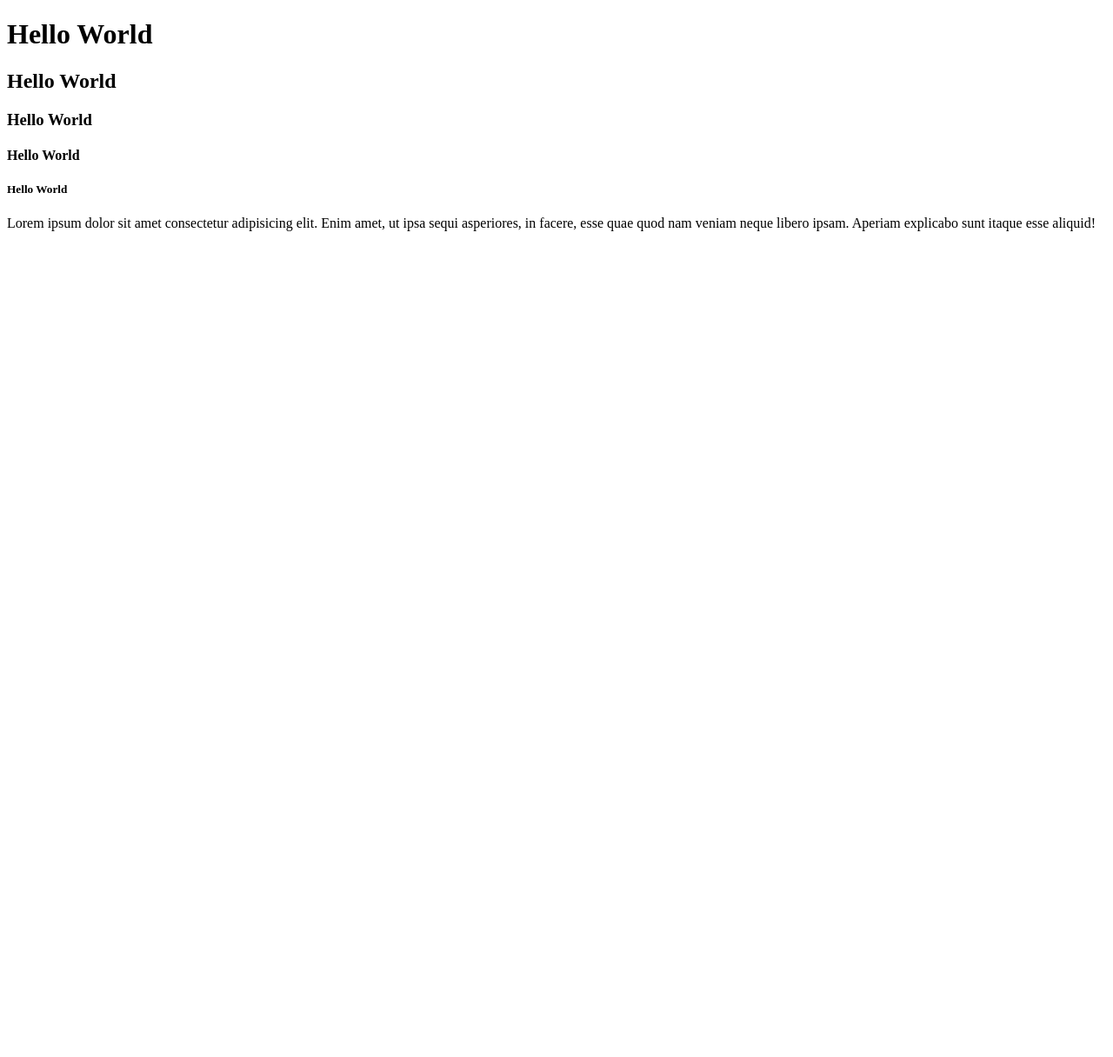
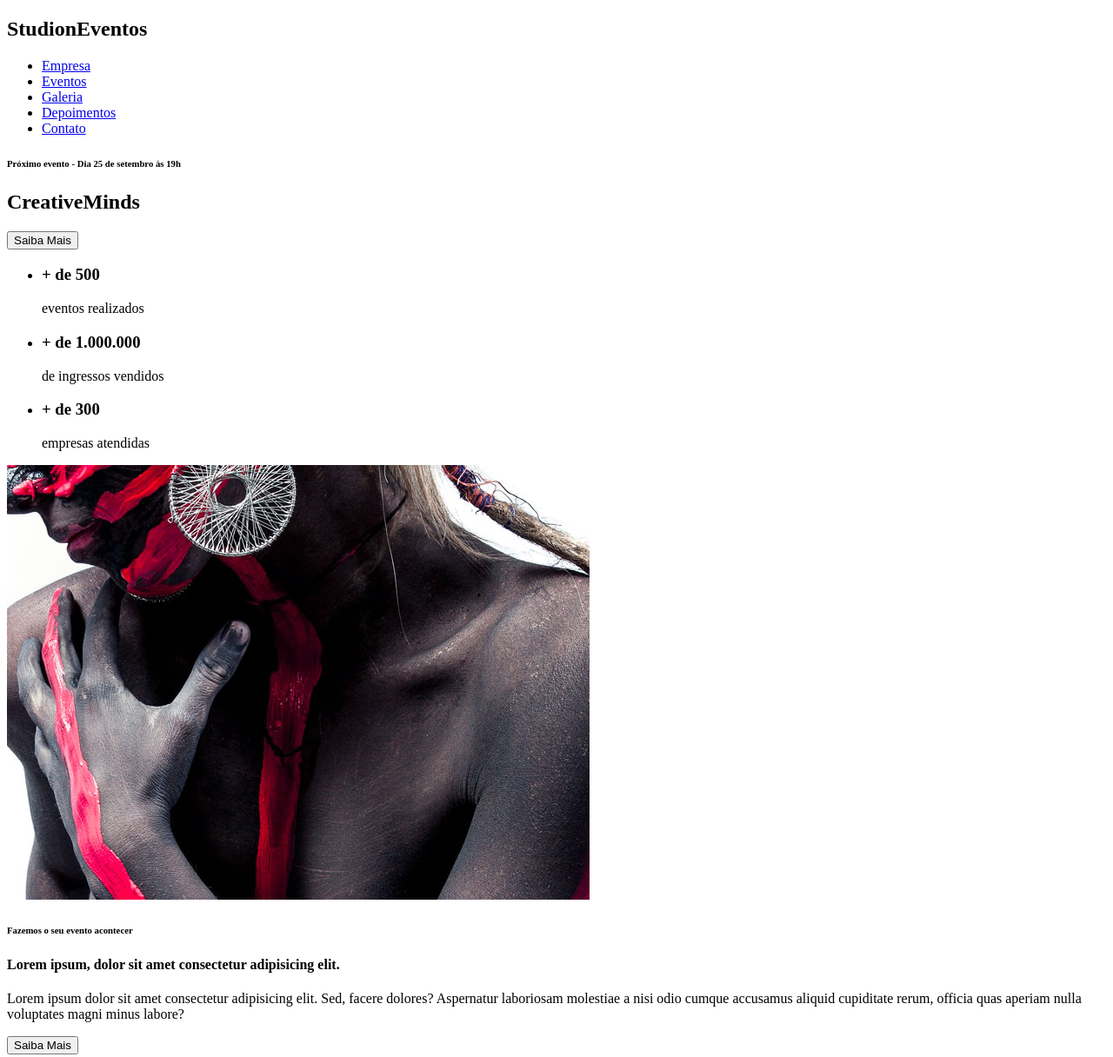
Before and after one commit to danielsilveira-dev/projeto-studion, a website: page src/index.html in a window 1280 px wide. Shown: the top 1216 px of the page at 87% size. Before the commit the page ends 800 px from the top, so only its background shows below. Drawn offline with Linux system fonts and the light colour scheme.

Commit message:
feat(html): constructed html structure for the main page

```diff
--- a/src/index.html
+++ b/src/index.html
@@ -5,15 +5,109 @@
     <meta name="viewport" content="width=device-width, initial-scale=1.0">
     <title>Studion</title>
 </head>
+
 <body>
-        <h1>Hello World</h1>
-        <h2>Hello World</h2>
-        <h3>Hello World</h3>
-        <h4>Hello World</h4>
-        <h5>Hello World</h5>
+    <nav>
+        <h1>Studi<span>on</span><span>Eventos</span></h1>
+        <ul>
+            <li>
+                <a href="#empresa">
+                    Empresa
+                </a>
+            </li>
+            <li>
+                <a href="#eventos">
+                    Eventos
+                </a>
+            </li>
+            <li>
+                <a href="#galeria">
+                    Galeria
+                </a>
+            </li>
+            <li>
+                <a href="#depoimentos">
+                    Depoimentos
+                </a>
+            </li>
+            <li>
+                <a href="#contato">
+                    Contato
+                </a>
+            </li>
+        </ul>
+    </nav>
 
+    <header>
+        <div id="slider">
+            <div class="slide">
+                <h6><span>Próximo evento</span> - Dia 25 de setembro às 19h</h6>
+                <h2><span>Creative</span>Minds</h2>
+                <button>Saiba Mais</button>
+            </div>
+        </div>
+    </header>
+
+    <main>
+        <section id="eventos">
+            <ul>
+                <li>
+                    <h3>+ de 500 </h3>
+                    eventos realizados
+                </li>
+                <li>
+                    <h3>+ de 1.000.000 </h3>
+                    de ingressos vendidos
+                </li>
+                <li>
+                    <h3>+ de 300 </h3>
+                    empresas atendidas
+                </li>
+            </ul>
+        </section>
+
+        <section>
+            <div>
+                <img src="./images/institutional.jpg" alt="Studion Intitutional" />
+                <h6>Fazemos o seu evento acontecer</h6>
+                <h4>Lorem ipsum, dolor sit amet consectetur adipisicing elit.</h4>
                 <p>
-            Lorem ipsum dolor sit amet consectetur adipisicing elit. Enim amet, ut ipsa sequi asperiores, in facere, esse quae quod nam veniam neque libero ipsam. Aperiam explicabo sunt itaque esse aliquid!
+                    Lorem ipsum dolor sit amet consectetur adipisicing elit.
+                    Sed, facere dolores? Aspernatur laboriosam molestiae a nisi
+                    odio cumque accusamus aliquid cupiditate rerum, officia
+                    quas aperiam nulla voluptates magni minus labore?
                 </p>
+                <button>Saiba Mais</button>
+            </div>
+        </section>
+
+        <section>
+            <div>
+                <h6>
+                    Você informa a temática e nós planejamos um evento com tecnologia e
+                </h6>
+                <h2><span>Muito+ </span>Diversão</h2>
+                <button>Fazer cotação</button>
+            </div>
+        </section>
+    </main>
+
+    <footer>
+        <h2>Studi<span>on</span><span>Eventos</span></h2>
+        <form action="">
+            <label for="">receba news e promoções</label>
+            <input type="email" placeholder="email" />
+            <button type="submit" >Enviar</button>
+        </form>
+        <ul>
+            <li><a href="https://www.facebook.com/" target="_blank">Facebook</a></li>
+            <li><a href="https://twitter.com/" target="_blank">Twitter</a></li>
+            <li><a href="https://www.youtube.com/" target="_blank">YouTube</a></li>
+        </ul>
+        <hr />
+        <p>
+            <small>Studi<span>ON</span> - Todos os direitos reservados</small>
+        </p>
+    </footer>
 </body>
 </html>
```
Lines whose indentation alone changed are shown as unchanged.
